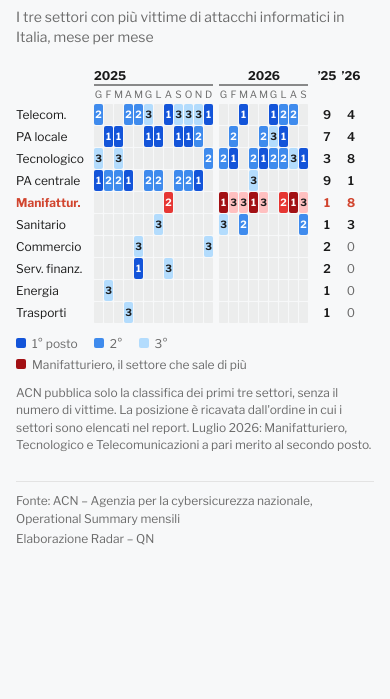
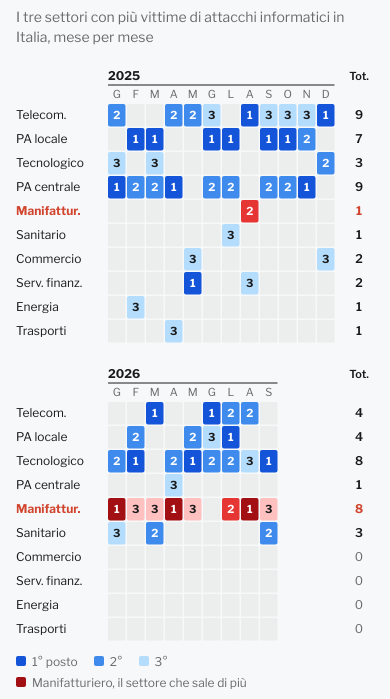
Before and after one commit to lorenzobuonarosa/cyberattacchi, a plain HTML site: page settori/index.html in a window 390 px wide. Shown: the part 128-827 px from the top of the page. Drawn offline with nearby package versions, Linux system fonts and the light colour scheme; animation ran at ten frames a second.

Commit message:
Settori: su mobile 2025 sopra e 2026 sotto; iniziali dei mesi quando le celle sono strette
Co-Authored-By: Claude Opus 5.5 <noreply@anthropic.com>
Claude-Session: https://claude.ai/code/session_01UxLrDgt1q22ZkmpjSmd6MM

```diff
--- a/settori/index.html
+++ b/settori/index.html
@@ -85,15 +85,37 @@
 
     R.responsive(host, function (W, phase) {
       var narrow = R.isNarrow(W);
-      var labW = narrow ? 78 : 132;
-      var totW = narrow ? 24 : 40, totGap = narrow ? 6 : 14;
-      var yearGap = narrow ? 5 : 10, pad = narrow ? 1 : 2;
-      var cw = Math.floor((W - labW - yearGap - totGap - 2 * totW) / months.length);
-      var ch = narrow ? 22 : 26;
-      var gridW = cw * months.length + yearGap;
+      var labW = narrow ? 92 : 132;
+      var ch = narrow ? 24 : 26, pad = narrow ? 1.5 : 2;
+      var headH = 36;   // anni + mesi
 
-      function colX(i) { return labW + i * cw + (months[i].year > years[0] ? yearGap : 0); }
-      var rowsTop = 0, gridH = sectors.length * ch;
+      // blocchi: su desktop uno solo con tutti i mesi (stacco tra gli anni),
+      // su mobile un blocco per anno, il 2025 sopra e il 2026 sotto
+      var blocks;
+      if (narrow) {
+        blocks = years.map(function (y) { return { years: [y], months: months.filter(function (m) { return m.year === y; }) }; });
+      } else {
+        blocks = [{ years: years, months: months }];
+      }
+      var totW = narrow ? 30 : 40, totGap = narrow ? 8 : 14, yearGap = narrow ? 0 : 10;
+      var maxCols = d3.max(blocks, function (bl) { return bl.months.length; });
+      var nTot = narrow ? 1 : years.length;
+      var cw = Math.floor((W - labW - (narrow ? 0 : yearGap) - totGap - nTot * totW) / maxCols);
+      if (!narrow) cw = Math.min(cw, 30);
+      var gridH = sectors.length * ch, blockGap = 22;
+      var blockH = headH + gridH;
+      // posizione di ogni mese: x e blocco
+      var pos = new Map();
+      blocks.forEach(function (bl, bi) {
+        bl.top = bi * (blockH + blockGap);
+        bl.months.forEach(function (m, i) {
+          pos.set(m.key, { x: labW + i * cw + (!narrow && m.year > years[0] ? yearGap : 0), bi: bi });
+        });
+        var last = bl.months[bl.months.length - 1];
+        bl.gridRight = pos.get(last.key).x + cw;
+      });
+      var gridRight = narrow ? labW + maxCols * cw : d3.max(blocks, function (bl) { return bl.gridRight; });
+      var totX0 = gridRight + totGap;
 
       d3.select(host).select("svg").remove();
       var svg = d3.select(host).insert("svg", ".r-tip").attr("width", W).attr("role", "img")
@@ -104,71 +126,68 @@
           sectors.find(function (s) { return s.name === "PA centrale"; }).tot[years[1]] + " nel " + years[1] + ".");
       svg.append("title").text("I tre settori con più vittime di attacchi informatici in Italia, mese per mese");
 
-      var headH = 18 + 18;  // anni + mesi
-      var top = headH;
-      var g = svg.append("g").attr("transform", "translate(0," + top + ")");
-
-      // anni
-      var hd = svg.append("g").attr("transform", "translate(0,12)");
-      years.forEach(function (y) {
-        var idx = months.map(function (m, i) { return m.year === y ? i : -1; }).filter(function (i) { return i >= 0; });
-        var x0 = colX(idx[0]), x1 = colX(idx[idx.length - 1]) + cw;
-        hd.append("text").attr("class", "yr").attr("x", y === years[1] ? (x0 + x1) / 2 : x0).attr("text-anchor", y === years[1] ? "middle" : "start").text(y);
+      var cgAll = [];
+      blocks.forEach(function (bl, bi) {
+        var B = svg.append("g").attr("transform", "translate(0," + bl.top + ")");
+        // anni (con riga sotto) e intestazioni dei totali
+        var hd = B.append("g").attr("transform", "translate(0,12)");
+        bl.years.forEach(function (y) {
+          var ms = bl.months.filter(function (m) { return m.year === y; });
+          var x0 = pos.get(ms[0].key).x, x1 = pos.get(ms[ms.length - 1].key).x + cw;
+          hd.append("text").attr("class", "yr").attr("x", x0).text(y);
           hd.append("line").attr("x1", x0).attr("x2", x1 - pad).attr("y1", 5).attr("y2", 5).style("stroke", "var(--ink)").attr("stroke-width", 1);
         });
-      years.forEach(function (y, k) {
-        hd.append("text").attr("class", "yr").attr("x", labW + gridW + totGap + k * totW + totW / 2).attr("text-anchor", "middle")
-          .text(narrow ? "’" + String(y).slice(2) : y);
+        (narrow ? bl.years : years).forEach(function (y, k) {
+          if (narrow && bi > 0 && false) return;
+          hd.append("text").attr("class", "yr").attr("x", totX0 + k * totW + totW / 2).attr("text-anchor", "middle")
+            .style("font-size", narrow ? "11px" : null).style("font-weight", narrow ? 600 : null)
+            .text(narrow ? "Tot." : y);
         });
+        var g = B.append("g").attr("transform", "translate(0," + headH + ")");
         // mesi
-      g.append("g").selectAll("text").data(months).join("text").attr("class", "tick-label")
-        .attr("x", function (m, i) { return colX(i) + (cw - pad) / 2; }).attr("y", -6).attr("text-anchor", "middle")
-        .style("font-size", narrow ? "10px" : null)
-        .text(function (m, i) {
-          if (!narrow) return monthShort(m.date);
-          // celle molto strette: un mese sì e uno no
-          return cw < 9 && m.date.getMonth() % 2 ? "" : LETTER[m.date.getMonth()];
-        });
-
-      // righe
-      var rowG = g.selectAll("g.row").data(sectors).join("g").attr("class", "row")
-        .attr("transform", function (s, i) { return "translate(0," + (i * ch) + ")"; });
-      rowG.append("text").attr("class", function (s) { return "row-name" + (s.hl ? " hl" : ""); })
-        .attr("x", 0).attr("y", (ch - pad) / 2).attr("dy", "0.35em")
+        g.append("g").selectAll("text").data(bl.months).join("text").attr("class", "tick-label")
+          .attr("x", function (m) { return pos.get(m.key).x + (cw - pad) / 2; }).attr("y", -6).attr("text-anchor", "middle")
+          .style("font-size", narrow ? "11px" : null)
+          .text(function (m) { return cw < 22 ? LETTER[m.date.getMonth()] : monthShort(m.date); });
+        // nomi dei settori
+        g.append("g").selectAll("text").data(sectors).join("text").attr("class", function (s) { return "row-name" + (s.hl ? " hl" : ""); })
+          .attr("x", 0).attr("y", function (s, r) { return r * ch + (ch - pad) / 2; }).attr("dy", "0.35em")
           .style("font-size", narrow ? "12px" : null)
           .text(function (s) { return narrow && SHORT[s.name] ? SHORT[s.name] : s.name; });
-
-      // celle vuote e piene
+        // celle
         var cells = [];
         sectors.forEach(function (s, r) {
-        months.forEach(function (m, c) { cells.push({ s: s, m: m, r: r, c: c, d: cellOf.get(m.key + "|" + s.name) || null }); });
+          bl.months.forEach(function (m, c) { cells.push({ s: s, m: m, r: r, c: c, d: cellOf.get(m.key + "|" + s.name) || null }); });
         });
         g.append("g").selectAll("rect").data(cells.filter(function (q) { return !q.d; })).join("rect").attr("class", "cell-empty")
-        .attr("x", function (q) { return colX(q.c); }).attr("y", function (q) { return q.r * ch; })
+          .attr("x", function (q) { return pos.get(q.m.key).x; }).attr("y", function (q) { return q.r * ch; })
           .attr("width", cw - pad).attr("height", ch - pad).attr("rx", 1);
-      var full = cells.filter(function (q) { return q.d; });
-      var cg = g.append("g").selectAll("g").data(full).join("g").attr("class", "mark")
-        .attr("transform", function (q) { return "translate(" + colX(q.c) + "," + (q.r * ch) + ")"; });
-      var rects = cg.append("rect").attr("class", function (q) { return "cell p" + q.d.pos + (q.s.hl ? " hl" : ""); })
+        var cg = g.append("g").selectAll("g").data(cells.filter(function (q) { return q.d; })).join("g").attr("class", "mark")
+          .attr("transform", function (q) { return "translate(" + pos.get(q.m.key).x + "," + (q.r * ch) + ")"; });
+        cg.append("rect").attr("class", function (q) { return "cell p" + q.d.pos + (q.s.hl ? " hl" : ""); })
           .attr("width", cw - pad).attr("height", ch - pad).attr("rx", 2);
         cg.append("text").attr("class", function (q) { return "cnum p" + q.d.pos; })
           .attr("x", (cw - pad) / 2).attr("y", (ch - pad) / 2).attr("dy", "0.36em")
-        .style("font-size", narrow ? "10px" : null)
           .text(function (q) { return q.d.pos; });
         cg.each(function (q) {
-        R.enter(d3.select(this), phase, function (s) { s.style("opacity", 0); }, function (s) { s.style("opacity", 1); }, q.c * (R.DUR / months.length));
+          q.ty = bl.top + headH + q.r * ch;
+          var k = months.indexOf(q.m);
+          R.enter(d3.select(this), phase, function (s) { s.style("opacity", 0); }, function (s) { s.style("opacity", 1); }, k * (R.DUR / months.length));
         });
-
+        cgAll.push(cg);
         // totali a destra
         sectors.forEach(function (s, r) {
-        years.forEach(function (y, k) {
+          (narrow ? bl.years : years).forEach(function (y, k) {
             var t = g.append("text").attr("class", "tot" + (s.hl ? " hl" : "") + (s.tot[y] ? "" : " zero"))
-            .attr("x", labW + gridW + totGap + k * totW + totW / 2).attr("y", r * ch + (ch - pad) / 2).attr("dy", "0.35em");
+              .attr("x", totX0 + k * totW + totW / 2).attr("y", r * ch + (ch - pad) / 2).attr("dy", "0.35em");
             R.countUp(t, s.tot[y], function (v) { return fmt(v, 0); }, phase, R.DUR * 0.4);
           });
         });
-
-      svg.attr("height", top + gridH + 2);
+      });
+      var cg = d3.selectAll(cgAll.map(function (c) { return c.nodes(); }).flat());
+      function colX(i) { return pos.get(months[i].key).x; }
+      var top = 0;
+      svg.attr("height", blocks[blocks.length - 1].top + blockH + 2);
 
       // ---- interazione ----
       clear = function () { cg.classed("is-dimmed", false); };
@@ -178,7 +197,7 @@
           title: cap(monthLong(q.m.date)) + " · " + q.s.name,
           value: q.d.pos + "°", unit: "posto per numero di vittime",
           note: q.d.nota ? cap(q.d.nota) : null
-        }), colX(q.c) + cw / 2, top + q.r * ch);
+        }), pos.get(q.m.key).x + cw / 2, q.ty);
       }).on("pointerleave", function (ev) { if (ev.pointerType === "mouse") { tip.hide(); clear(); } });
       cg.style("cursor", "pointer");
     });
```
Also changed, not shown: 1 other file. Lines whose indentation alone changed are shown as unchanged.
